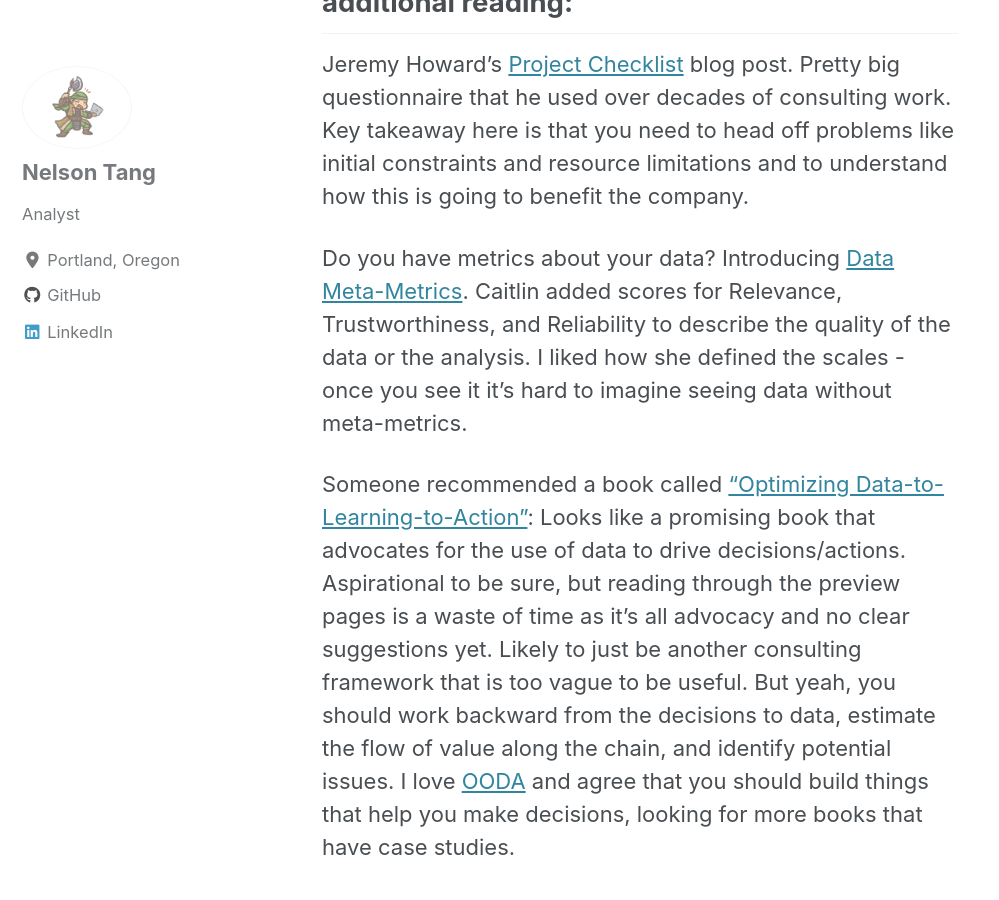
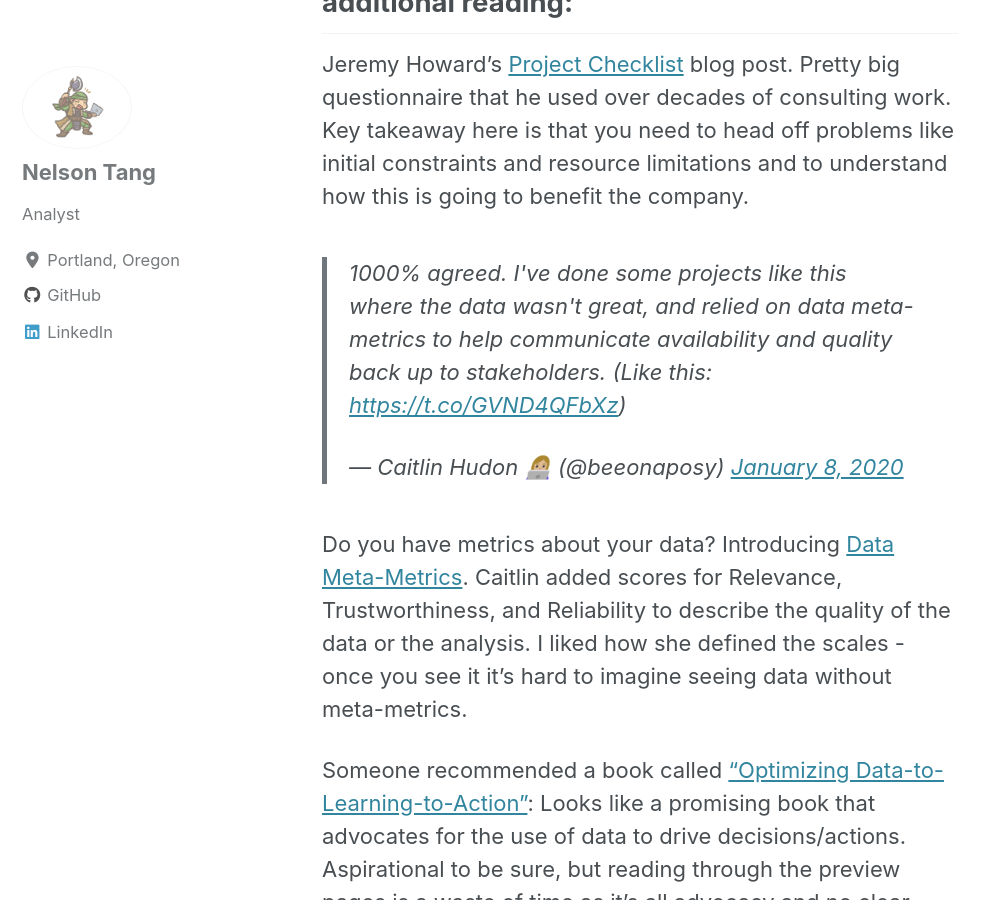
Before and after one commit to banditkingsofancientspreadsheets/banditkingsofancientspreadsheets.github.io, a Jekyll site: the page built from _posts/2020-03-14-How-to-ask-good-data-questions.md, in a window 1280 px wide and 900 px high, scrolled down 1584 px. Shown: the whole window, without its empty margins (0-999 px from the left). Built offline with Jekyll 4.4.1, drawn with Linux system fonts in a browser that asks for light colours; cached includes are drawn as plain includes; nearby versions of some CDN libraries; comment, search, counter and statistics services are not loaded.

Commit message:
added link to data meta metrics

```diff
--- a/_posts/2020-03-14-How-to-ask-good-data-questions.md
+++ b/_posts/2020-03-14-How-to-ask-good-data-questions.md
@@ -27,6 +27,8 @@ Here's a great answer to start:
 
 Jeremy Howard's [Project Checklist](https://www.fast.ai/2020/01/07/data-questionnaire/) blog post. Pretty big questionnaire that he used over decades of consulting work. Key takeaway here is that you need to head off problems like initial constraints and resource limitations and to understand how this is going to benefit the company.
 
+<blockquote class="twitter-tweet"><p lang="en" dir="ltr">1000% agreed. I&#39;ve done some projects like this where the data wasn&#39;t great, and relied on data meta-metrics to help communicate availability and quality back up to stakeholders. (Like this: <a href="https://t.co/GVND4QFbXz">https://t.co/GVND4QFbXz</a>)</p>&mdash; Caitlin Hudon 👩🏼‍💻 (@beeonaposy) <a href="https://twitter.com/beeonaposy/status/1215003789876514816?ref_src=twsrc%5Etfw">January 8, 2020</a></blockquote> <script async src="https://platform.twitter.com/widgets.js" charset="utf-8"></script>
+
 Do you have metrics about your data? Introducing [Data Meta-Metrics](https://caitlinhudon.com/2017/11/14/data-meta-metrics/). Caitlin added scores for Relevance, Trustworthiness, and Reliability to describe the quality of the data or the analysis. I liked how she defined the scales - once you see it it's hard to imagine seeing data without meta-metrics.
 
 Someone recommended a book called ["Optimizing Data-to-Learning-to-Action"](https://www.amazon.com/dp/1484235304/ref=cm_sw_r_cp_api_i_IqJfEbMJ7R24D): Looks like a promising book that advocates for the use of data to drive decisions/actions. Aspirational to be sure, but reading through the preview pages is a waste of time as it's all advocacy and no clear suggestions yet. Likely to just be another consulting framework that is too vague to be useful. But yeah, you should work backward from the decisions to data, estimate the flow of value along the chain, and identify potential issues. I love [OODA](https://en.wikipedia.org/wiki/OODA_loop) and agree that you should build things that help you make decisions, looking for more books that have case studies.
```
